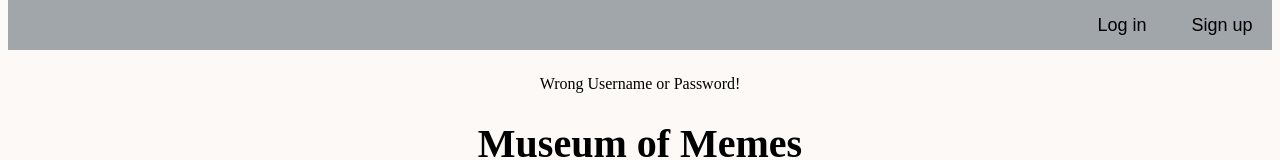
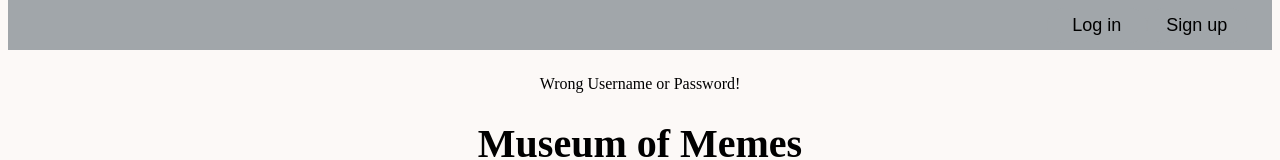
Before and after one commit to JerryWu1998/phase-1-project, a plain HTML site: page index.html in a window 1280 px wide. Shown: the top 160 px of the page. Drawn offline with Linux system fonts and the light colour scheme; no server answers.

Commit message:
fix nav bar position

```diff
--- a/styles.css
+++ b/styles.css
@@ -22,6 +22,7 @@ header {
     margin-top: 8px;
     display: flex;
     position: relative;
+    margin-right: 2%;
 }
 
 #log-in-button {
```
